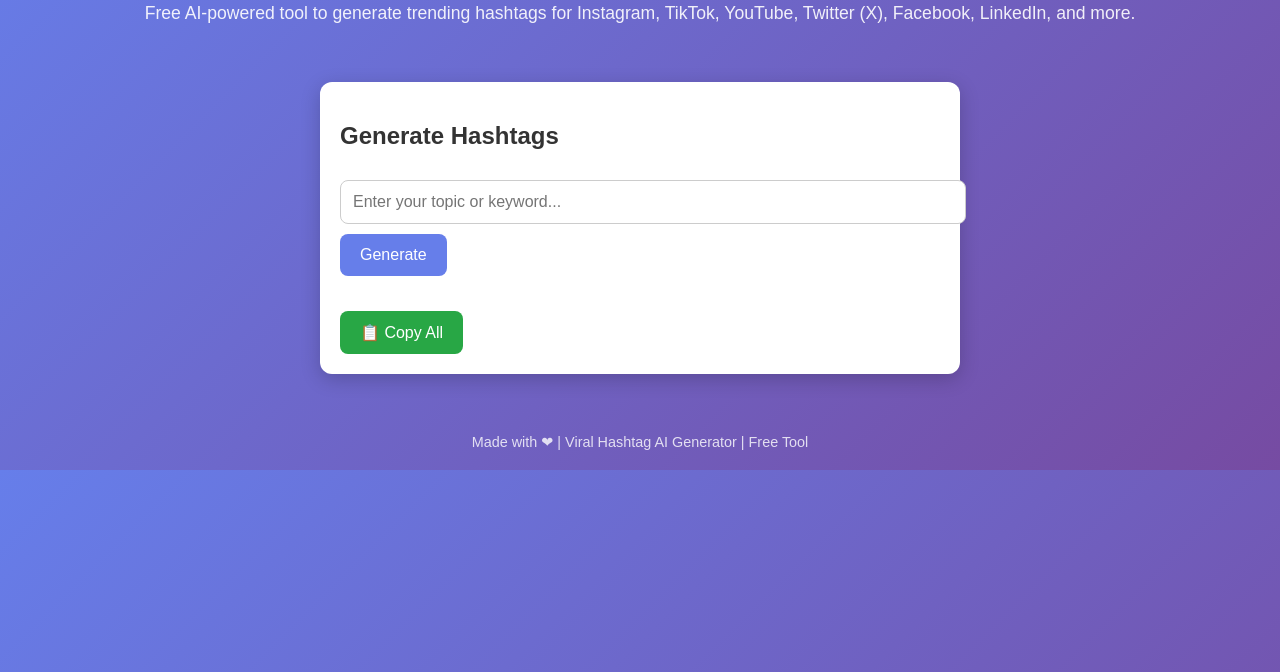
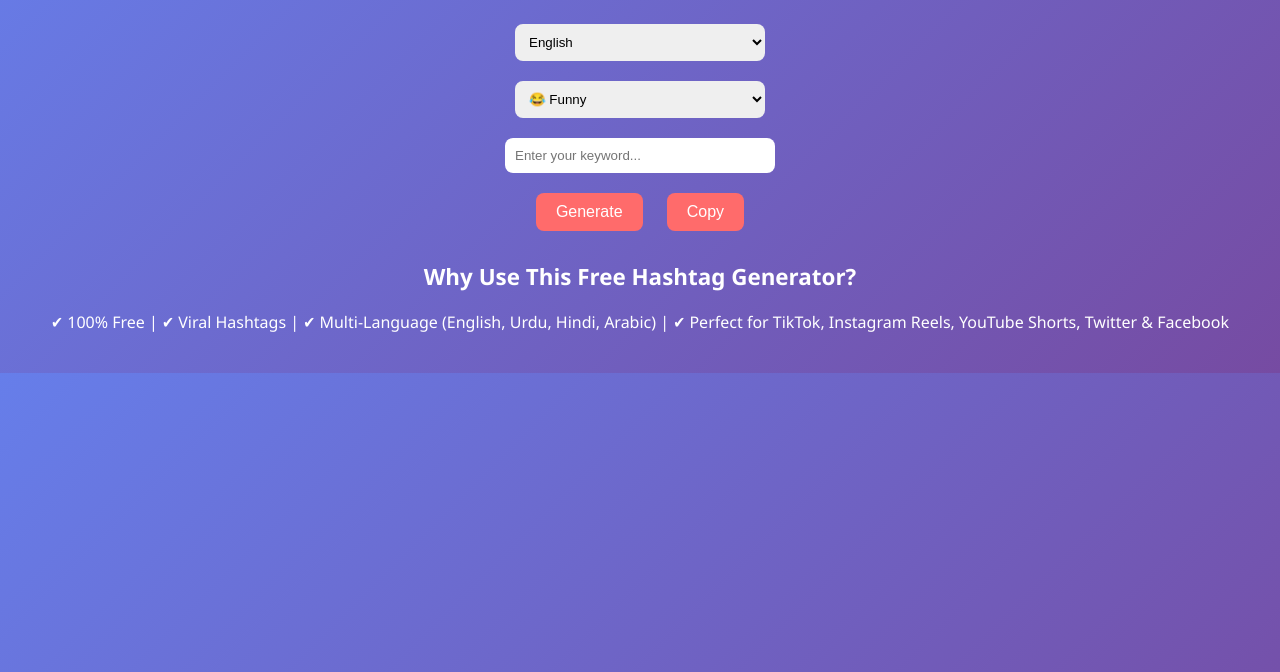
Before and after one commit to viralhashtagai/viralhashtagai.github.io, a plain HTML site: page index.html in a window 1280 px wide. Shown: the part 128-800 px from the top of the page. Drawn offline with Linux system fonts and the light colour scheme.

Commit message:
Update index.html
Free AI-powered Viral Hashtag Generator for TikTok, Instagram, YouTube Shorts, Twitter & Facebook | Multi-language (English, Urdu, Hindi, Arabic) | Funny, Sad, Motivation, Romantic hashtags.

```diff
--- a/index.html
+++ b/index.html
@@ -3,106 +3,131 @@
 <head>
   <meta charset="UTF-8">
   <meta name="viewport" content="width=device-width, initial-scale=1.0">
-  <title>Viral Hashtag AI Generator</title>
+
+  <!-- SEO Title -->
+  <title>Viral Hashtag AI Generator | Free Trending Hashtags Tool</title>
+
+  <!-- Meta Description -->
+  <meta name="description" content="Free AI-powered viral hashtag generator for Instagram, TikTok, YouTube, Twitter, and Facebook. Create funny, sad, romantic, and motivational hashtags in English, Urdu, Hindi, and Arabic.">
+
+  <!-- Meta Keywords -->
+  <meta name="keywords" content="viral hashtag generator, free hashtag tool, TikTok hashtags, Instagram hashtags, YouTube shorts hashtags, trending hashtags, funny hashtags, sad hashtags, motivation hashtags, romantic hashtags, Urdu hashtags, Hindi hashtags, Arabic hashtags">
+
+  <!-- Open Graph (Social Media Preview) -->
+  <meta property="og:title" content="Viral Hashtag AI Generator - Free Hashtag Tool">
+  <meta property="og:description" content="Generate trending hashtags for TikTok, Instagram, YouTube & more. 100% free!">
+  <meta property="og:type" content="website">
+  <meta property="og:url" content="https://your-username.github.io/">
+  <meta property="og:image" content="https://your-username.github.io/preview.png">
+
   <style>
     body {
-      font-family: Arial, sans-serif;
+      font-family: 'Segoe UI', Tahoma, Geneva, Verdana, sans-serif;
+      text-align: center;
       background: linear-gradient(135deg, #667eea, #764ba2);
-      color: #fff;
+      color: white;
       margin: 0;
-      padding: 0;
-      display: flex;
-      flex-direction: column;
-      align-items: center;
+      padding: 20px;
     }
-    header {
-      text-align: center;
-      padding: 40px 20px;
+    h1 {
+      margin-bottom: 10px;
+      font-size: 2rem;
     }
-    header h1 {
-      font-size: 2.5rem;
-      margin-bottom: 10px;
+    h2 {
+      margin-top: 20px;
+      font-size: 1.4rem;
     }
-    header p {
-      font-size: 1.1rem;
-      opacity: 0.9;
+    p {
+      margin-bottom: 20px;
     }
-    main {
-      background: #fff;
-      color: #333;
-      border-radius: 12px;
-      box-shadow: 0 5px 20px rgba(0,0,0,0.2);
-      padding: 20px;
-      width: 90%;
-      max-width: 600px;
-      margin-bottom: 40px;
-    }
-    input {
-      width: 100%;
-      padding: 12px;
-      margin: 10px 0;
+    select, input {
+      padding: 10px;
+      width: 250px;
+      margin: 10px;
       border-radius: 8px;
-      border: 1px solid #ccc;
-      font-size: 1rem;
+      border: none;
+      outline: none;
     }
     button {
-      background: #667eea;
+      padding: 10px 20px;
+      margin: 10px;
+      border: none;
+      background: #ff6b6b;
       color: white;
-      border: none;
-      padding: 12px 20px;
-      font-size: 1rem;
+      cursor: pointer;
       border-radius: 8px;
-      cursor: pointer;
+      font-size: 16px;
+      transition: 0.3s;
     }
     button:hover {
-      background: #5563c1;
+      background: #ff4757;
     }
-    .hashtags {
+    #hashtags {
       margin-top: 20px;
     }
     .tag {
       display: inline-block;
-      background: #f0f0f0;
+      background: white;
       color: #333;
-      padding: 6px 12px;
-      border-radius: 20px;
+      padding: 5px 12px;
       margin: 5px;
-      font-size: 0.9rem;
-    }
-    .copy-btn {
-      margin-top: 15px;
-      background: #28a745;
-    }
-    footer {
-      text-align: center;
-      font-size: 0.9rem;
-      padding: 20px;
-      opacity: 0.8;
+      border-radius: 5px;
+      font-weight: bold;
     }
   </style>
 </head>
 <body>
-  <header>
-    <h1>🚀 Viral Hashtag AI Generator</h1>
-    <p>Free AI-powered tool to generate trending hashtags for Instagram, TikTok, YouTube, Twitter (X), Facebook, LinkedIn, and more.</p>
-  </header>
+  <h1>🌍 Viral Hashtag AI Generator</h1>
+  <p>Generate free trending hashtags for TikTok, Instagram, YouTube, Facebook & more in your language and mood!</p>
 
-  <main>
-    <h2>Generate Hashtags</h2>
-    <input type="text" id="keyword" placeholder="Enter your topic or keyword...">
-    <button onclick="generateHashtags()">Generate</button>
+  <select id="language">
+    <option value="english">English</option>
+    <option value="urdu">Urdu</option>
+    <option value="hindi">Hindi</option>
+    <option value="arabic">Arabic</option>
+  </select>
+  <br>
 
-    <div class="hashtags" id="hashtags"></div>
-    <button class="copy-btn" onclick="copyHashtags()">📋 Copy All</button>
-  </main>
+  <select id="mood">
+    <option value="funny">😂 Funny</option>
+    <option value="sad">😢 Sad</option>
+    <option value="motivation">💪 Motivation</option>
+    <option value="romantic">❤ Romantic</option>
+  </select>
+  <br>
 
-  <footer>
-    Made with ❤ | Viral Hashtag AI Generator | Free Tool
-  </footer>
+  <input type="text" id="keyword" placeholder="Enter your keyword...">
+  <br>
+
+  <button onclick="generateHashtags()">Generate</button>
+  <button onclick="copyHashtags()">Copy</button>
+
+  <div id="hashtags"></div>
+
+  <h2>Why Use This Free Hashtag Generator?</h2>
+  <p>✔ 100% Free | ✔ Viral Hashtags | ✔ Multi-Language (English, Urdu, Hindi, Arabic) | ✔ Perfect for TikTok, Instagram Reels, YouTube Shorts, Twitter & Facebook</p>
 
   <script>
+    // 🔥 Global Viral Hashtags Bank
+    const viralBank = [
+      "#viral", "#explorepage", "#fyp", "#trending", "#instagood",
+      "#reels", "#shorts", "#tiktok", "#follow", "#like", "#explore",
+      "#instadaily", "#socialmedia", "#trend", "#discover"
+    ];
+
+    // shuffle helper
+    function shuffleArray(array) {
+      for (let i = array.length - 1; i > 0; i--) {
+        const j = Math.floor(Math.random() * (i + 1));
+        [array[i], array[j]] = [array[j], array[i]];
+      }
+      return array;
+    }
+
     function generateHashtags() {
       const keyword = document.getElementById('keyword').value.trim();
+      const lang = document.getElementById('language').value;
+      const mood = document.getElementById('mood').value;
       const hashtagsDiv = document.getElementById('hashtags');
       hashtagsDiv.innerHTML = '';
 
@@ -111,21 +136,39 @@
         return;
       }
 
-      // Example demo hashtags (AI simulation)
-      const randomTags = [
-        #${keyword},
-        #viral${keyword},
-        #${keyword}2025,
-        #trending${keyword},
-        #${keyword}love,
-        #${keyword}life,
-        #insta${keyword},
-        #${keyword}trend,
-        #${keyword}ai,
-        #${keyword}viral
-      ];
+      let tags = [];
 
-      randomTags.forEach(tag => {
+      // 🔹 Mood-based hashtags
+      if (mood === "funny") {
+        tags = ["#funny", "#lol", "#meme", "#comedy", "#haha", "#jokes", "#funnymemes"];
+      } else if (mood === "sad") {
+        tags = ["#sad", "#alone", "#broken", "#heartbreak", "#pain", "#deep", "#crying"];
+      } else if (mood === "motivation") {
+        tags = ["#motivation", "#inspiration", "#success", "#nevergiveup", "#hustle", "#dreambig", "#staystrong"];
+      } else if (mood === "romantic") {
+        tags = ["#love", "#romantic", "#relationship", "#couplegoals", "#forever", "#heart", "#mylove"];
+      }
+
+      // 🔹 Language support (extra hashtags)
+      if (lang === "urdu") {
+        tags.push("#Urdu", "#PakistaniHashtags", "#UrduPoetry");
+      } else if (lang === "hindi") {
+        tags.push("#Hindi", "#India", "#Bollywood");
+      } else if (lang === "arabic") {
+        tags.push("#Arabic", "#العربية", "#دبي");
+      }
+
+      // 🔹 Merge everything
+      let finalTags = [
+        #${keyword}, #${keyword}${mood}, #${mood}${keyword}
+      ]
+      .concat(tags)
+      .concat(viralBank);
+
+      // shuffle + pick 12
+      finalTags = shuffleArray(finalTags).slice(0, 12);
+
+      finalTags.forEach(tag => {
         const span = document.createElement('span');
         span.className = 'tag';
         span.textContent = tag;
```
